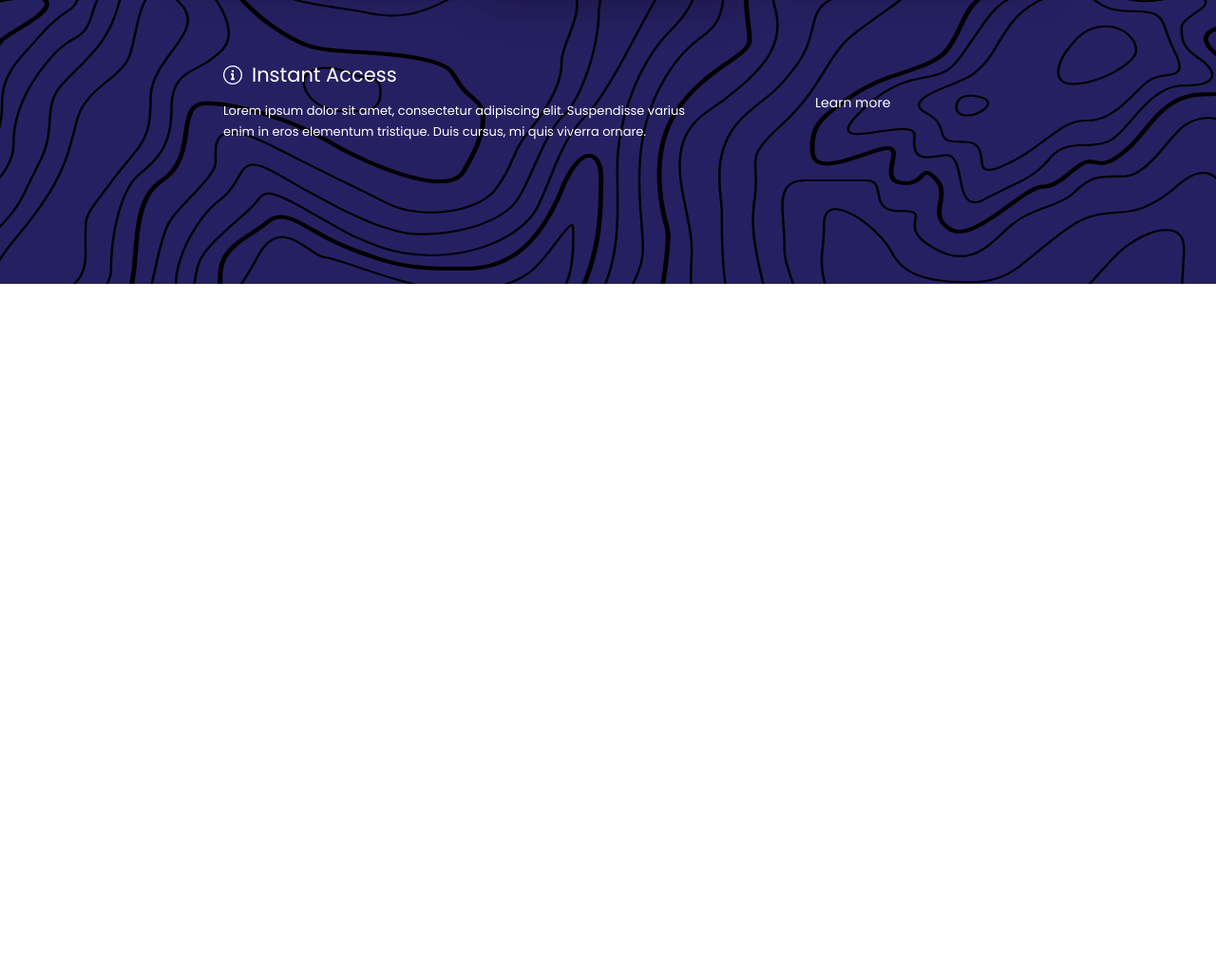
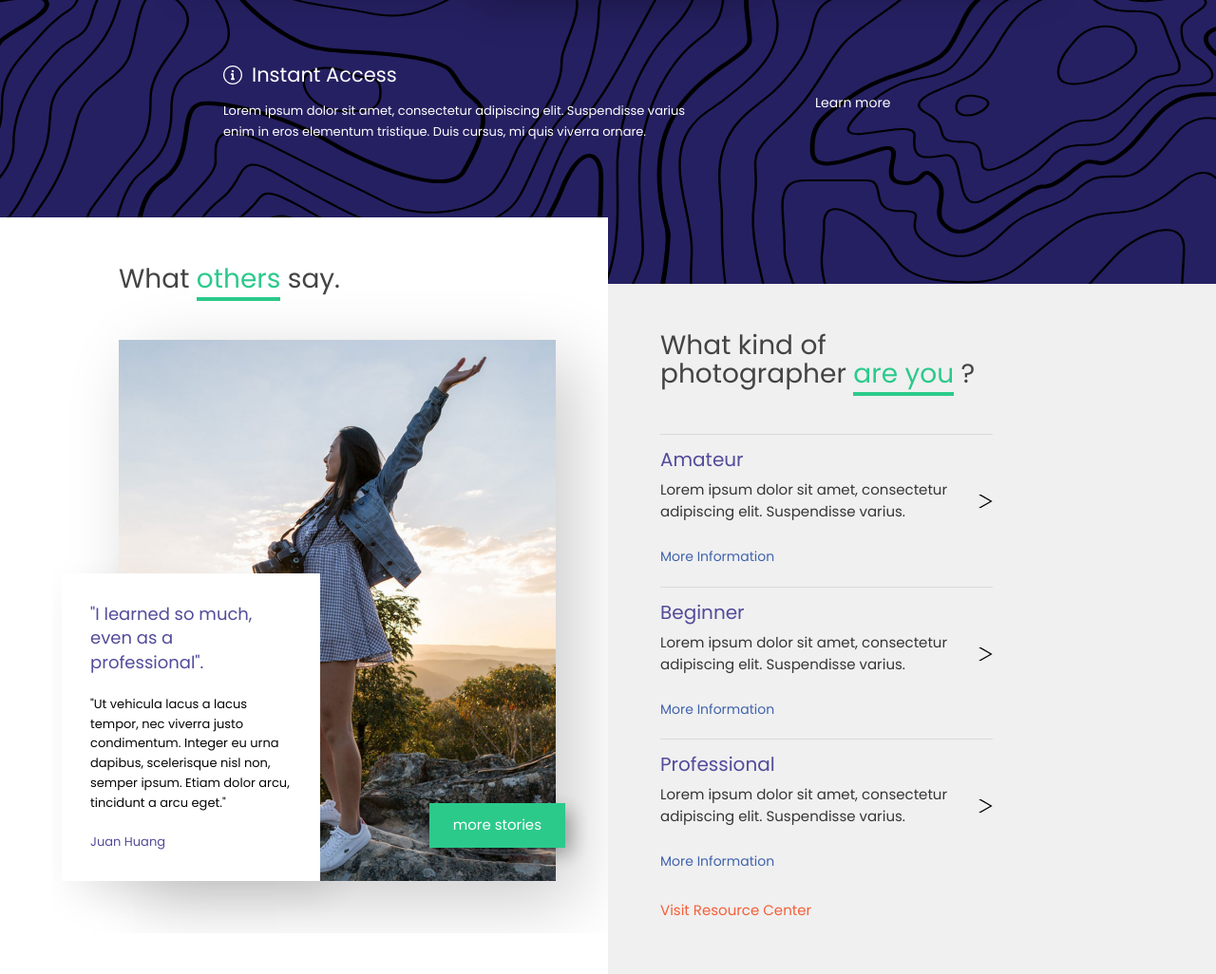
Before and after one commit to MihailDragni/Resource, a website: page app/index.html in a window 1280 px wide. Shown: the part 3340-4366 px from the top of the page at 95% size. Before the commit the page ends 3639 px from the top, so only its background shows below. Drawn offline with nearby package versions, Linux system fonts and the light colour scheme; files that its build step writes are made by us from their sources.

Commit message:
added slider

```diff
--- a/app/index.html
+++ b/app/index.html
@@ -353,7 +353,7 @@
             </div>
           </div>
         </section>
-        <!--
+
         <section class="about">
           <h2 class="sr-only">About us and about you</h2>
           <div class="about-us">
@@ -361,7 +361,9 @@
               <h3 class="about-us__title">
                 What <span class="highlight">others</span> say.
               </h3>
-              <div class="about-us__body">
+              <div class="about-us__swiper swiper">
+                <ul class="about-us__list swiper-wrapper">
+                  <li class="about-us__item swiper-slide">
                     <blockquote class="about-us__reviews">
                       <p>
                         "I learned so much, even as a professional".
@@ -375,6 +377,42 @@
                     <a class="about-us__link link" href="#">
                       more stories
                     </a>
+                  </li>
+
+                  <li class="about-us__item swiper-slide">
+                    <blockquote class="about-us__reviews">
+                      <p>
+                        "I learned so much, even as a professional".
+                      </p>
+                      <p>
+                        "Ut vehicula lacus a lacus tempor, nec viverra justo condimentum. Integer eu urna dapibus,
+                        scelerisque nisl non, semper ipsum. Etiam dolor arcu, tincidunt a arcu eget."
+                      </p>
+                      <cite class="about-us__name">Juan Huang</cite>
+                    </blockquote>
+                    <a class="about-us__link link" href="#">
+                      more stories
+                    </a>
+                  </li>
+
+                  <li class="about-us__item swiper-slide">
+                    <blockquote class="about-us__reviews">
+                      <p>
+                        "I learned so much, even as a professional".
+                      </p>
+                      <p>
+                        "Ut vehicula lacus a lacus tempor, nec viverra justo condimentum. Integer eu urna dapibus,
+                        scelerisque nisl non, semper ipsum. Etiam dolor arcu, tincidunt a arcu eget."
+                      </p>
+                      <cite class="about-us__name">Juan Huang</cite>
+                    </blockquote>
+                    <a class="about-us__link link" href="#">
+                      more stories
+                    </a>
+                  </li>
+                </ul>
+                <div class="swiper-button-prev"></div>
+                <div class="swiper-button-next"></div>
               </div>
             </div>
           </div>
@@ -433,6 +471,7 @@
             </div>
           </div>
         </section>
+        <!--
         <section class="search">
           <div class="container">
             <p class="search__subtitle">
--- a/app/js/main.js
+++ b/app/js/main.js
@@ -27,7 +27,6 @@ document.addEventListener('DOMContentLoaded', () => {
 
 
 
-
 $(function(){
   $(document).ready(function(){
     var cur_width = $(window).width();
@@ -54,5 +53,16 @@ $(function(){
           clickable: true,
         },
       });
+
+      let aboutSwiper = new Swiper ('.about-us__swiper', {
+        slidesperview: 1,
+        slidesPerGroup: 1,
+        loop: false,
+        spaceBetween: 150,
+        navigation: {
+            nextEl: '.swiper-button-next',
+            prevEl: '.swiper-button-prev',
+            },
+      });
     }
 });
--- a/app/scss/_global.scss
+++ b/app/scss/_global.scss
@@ -164,6 +164,14 @@ body {
   }
 }
 
+.swiper-button-next,
+.swiper-button-prev {
+  display: none;
+  @include md($tablet) {
+    display: block;
+  }
+}
+
 
 .hidden {
   width: 1px;
--- a/app/scss/style.scss
+++ b/app/scss/style.scss
@@ -475,6 +475,7 @@
 
   &__title {
     margin-bottom: 60px;
+
     @include md($phone) {
       margin-bottom: 40px;
     }
@@ -661,6 +662,7 @@
     padding: 49px 66px 59px 50px;
     background-color: #352f77;
     max-width: 530px;
+    width: 100%;
     position: absolute;
     bottom: 0;
     left: 0;
@@ -669,6 +671,8 @@
     @include md($mobile) {
       padding: 40px;
       max-width: 470px;
+      left: 50%;
+      transform: translateX(-50%);
     }
 
     @include md($phone) {
@@ -746,13 +750,15 @@
   background: url('../images/sprite.svg#access-lines') center top no-repeat #252061;
   background-size: cover;
   margin-top: -213px;
+
   @include md($tablet) {
-    padding-top: 300px;
+    padding: 300px 0 80px;
   }
 
   @include md($mobile) {
     margin-top: -190px;
-    padding-top: 260px;
+    padding: 260px 0 40px;
+
   }
 
   &__title {
@@ -766,6 +772,7 @@
     max-width: 287px;
     width: 100%;
     overflow: visible;
+
     @include md($tablet) {
       overflow: hidden;
       max-width: 400px;
@@ -782,6 +789,7 @@
     display: flex;
     align-items: center;
     justify-content: center;
+
     @include md($tablet) {
       justify-content: start;
     }
@@ -805,6 +813,7 @@
 
     &:not(:last-child) {
       margin-right: 20px;
+
       @include md($tablet) {
         margin: 0;
       }
@@ -816,6 +825,7 @@
     color: #fff;
     align-items: center;
     padding-left: 65px;
+
     @include md($tablet) {
       flex-wrap: wrap;
     }
@@ -828,6 +838,7 @@
   &__column {
     max-width: 487px;
     margin-right: 136px;
+
     @include md($tablet) {
       margin-bottom: 20px;
       margin-right: 50px;
@@ -876,6 +887,7 @@
   border: 1px solid rgba(255, 255, 255, 0.2);
   padding: 41px 41px 40px;
   max-width: 287px;
+
   @include md($tablet) {
     max-width: 387px;
     border-radius: 10px;
@@ -1050,6 +1062,10 @@
 
 .about {
   display: flex;
+  @include md($tablet) {
+    flex-direction: column;
+  }
+}
 
 .about-us {
   flex: 0 1 50%;
@@ -1058,6 +1074,15 @@
   display: flex;
   justify-content: flex-end;
   margin-top: -70px;
+  @include md($desktop) {
+    margin-top: 0;
+    padding-left: 15px;
+  }
+
+  @include md($tablet) {
+    justify-content: center;
+    padding: 55px 0;
+  }
 
   &__wrapper {
     max-width: 460px;
@@ -1069,7 +1094,19 @@
     margin-bottom: 49px;
   }
 
-    &__body {
+  &__swiper {
+    padding: 55px 55px 55px 70px;
+    margin: -55px -55px -55px -70px;
+  }
+
+  &__item {
+    margin-right: 150px;
+    @include md($tablet) {
+      margin-right: 0;
+    }
+  }
+
+  &__item {
     width: 460px;
     height: 570px;
     background-image: url('../images/content/aboutbg.jpg');
@@ -1078,7 +1115,9 @@
     background-size: cover;
     position: relative;
     box-shadow: (21px 21px 70px rgba(0, 0, 0, 0.2));
-      ;
+    @include md($tablet) {
+      box-shadow: (11px 11px 30px rgba(0, 0, 0, 0.2));
+    }
   }
 
   &__reviews {
@@ -1089,6 +1128,9 @@
     bottom: 0;
     left: -60px;
     box-shadow: 14px 14px 40px rgba(0, 0, 0, 0.1);
+    @include md($desktop) {
+      left: 0;
+    }
 
     p:nth-child(1) {
       font-size: 18px;
@@ -1124,6 +1166,9 @@
     position: absolute;
     bottom: 35px;
     right: -10px;
+    @include md($tablet) {
+
+    }
   }
 }
 
@@ -1131,9 +1176,18 @@
   flex: 0 1 50%;
   padding: 50px 0 55px 55px;
   background-color: #F0F0F0;
+  @include md($tablet) {
+    display: flex;
+    padding: 55px;
+    flex-direction: column;
+    align-items: center;
+  }
 
   &__wrapper {
     max-width: 350px;
+    @include md($tablet) {
+      max-width: 515px;
+    }
   }
 
   &__title {
@@ -1195,7 +1249,7 @@
     color: $orange;
   }
 }
-}
+
 
 
 
```
Also changed, not shown: app/js/main.min.js. Lines whose indentation alone changed are shown as unchanged.
